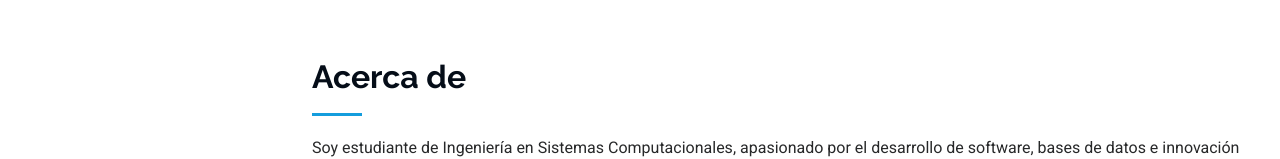
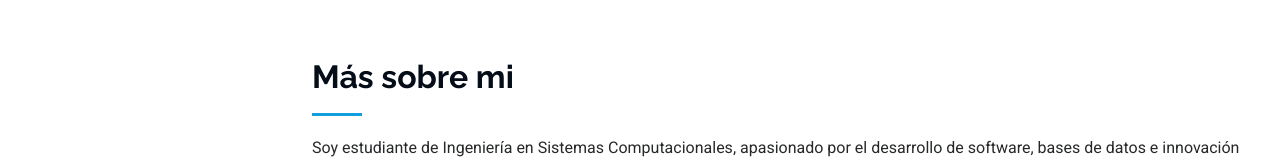
Before and after one commit to Rodrigo3123/Portfolio, a plain HTML site: page index.html in a window 1280 px wide. Shown: the part 802-961 px from the top of the page. Drawn offline with Linux system fonts and the light colour scheme.

Commit message:
Update index.html

```diff
--- a/index.html
+++ b/index.html
@@ -104,7 +104,7 @@
 
       <!-- Section Title -->
       <div class="container section-title" data-aos="fade-up">
-        <h2>Acerca de</h2>
+        <h2>Más sobre mi</h2>
         <p>Soy estudiante de Ingeniería en Sistemas Computacionales, apasionado por el desarrollo de software, bases de datos e innovación tecnológica. Me considero proactivo, creativo y orientado a resultados, con la capacidad de analizar problemas y proponer soluciones eficientes que generen un impacto real.
 <br><br>
 Mi principal objetivo es contribuir en proyectos que integren nuevas tecnologías, automatización e inteligencia artificial, apoyando el crecimiento organizacional mientras fortalezco continuamente mis habilidades profesionales. Busco siempre aprender, adaptarme y aportar valor en cada reto que enfrento.</p>
```
